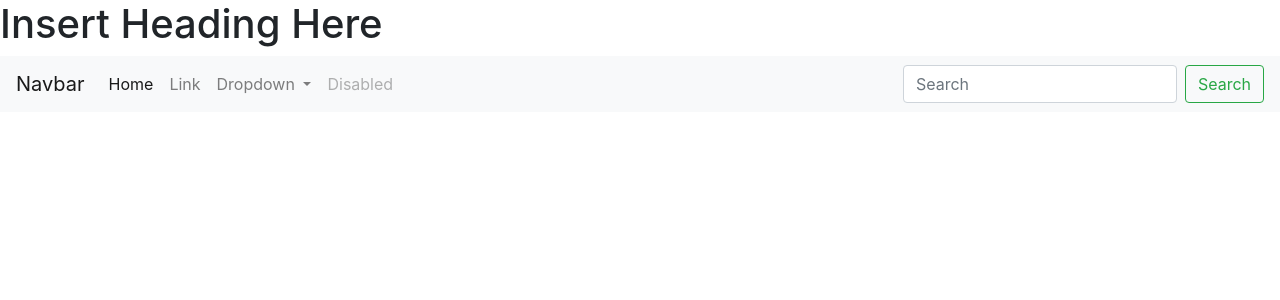
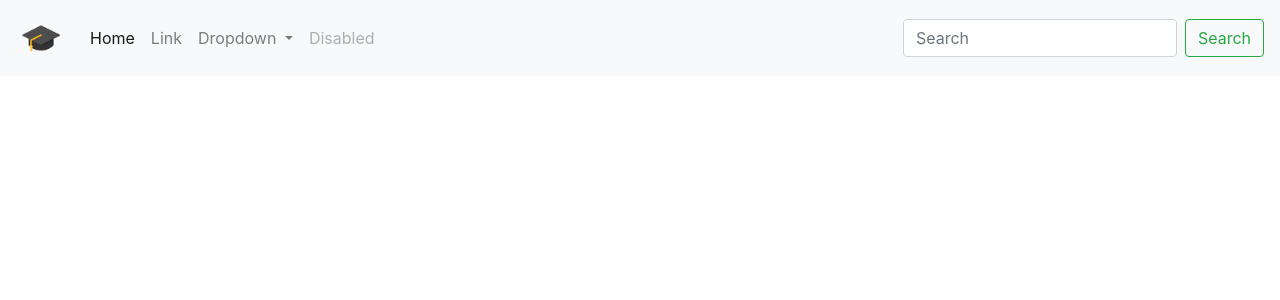
Before and after one commit to seehamrun/DebugThugs, a Python web app: template templates/index.html in a window 1280 px wide. Shown: the top 300 px of the page. Run offline with Jinja, Linux system fonts and the light colour scheme; the template is opened without the code that fills it, so the values that code supplies are empty; some libraries are stand-ins or nearby versions.

Commit message:
Favicon, Icon, jQuery Addition
More shiny additions

```diff
--- a/templates/checklist.html
+++ b/templates/checklist.html
@@ -8,6 +8,7 @@
         <script src="https://code.jquery.com/jquery-3.3.1.slim.min.js" integrity="sha384-q8i/X+965DzO0rT7abK41JStQIAqVgRVzpbzo5smXKp4YfRvH+8abtTE1Pi6jizo" crossorigin="anonymous"></script>
         <script src="https://cdnjs.cloudflare.com/ajax/libs/popper.js/1.14.3/umd/popper.min.js" integrity="sha384-ZMP7rVo3mIykV+2+9J3UJ46jBk0WLaUAdn689aCwoqbBJiSnjAK/l8WvCWPIPm49" crossorigin="anonymous"></script>
         <script src="https://stackpath.bootstrapcdn.com/bootstrap/4.1.2/js/bootstrap.min.js" integrity="sha384-o+RDsa0aLu++PJvFqy8fFScvbHFLtbvScb8AjopnFD+iEQ7wo/CG0xlczd+2O/em" crossorigin="anonymous"></script>
+        <link rel="icon" href="favicon.ico" type="image/x-icon"/>
     </head>
     <body>
         <h1>Insert Heading Here</h1>
--- a/templates/index.html
+++ b/templates/index.html
@@ -10,11 +10,11 @@
     <script src="https://code.jquery.com/jquery-3.3.1.slim.min.js" integrity="sha384-q8i/X+965DzO0rT7abK41JStQIAqVgRVzpbzo5smXKp4YfRvH+8abtTE1Pi6jizo" crossorigin="anonymous"></script>
     <script src="https://cdnjs.cloudflare.com/ajax/libs/popper.js/1.14.3/umd/popper.min.js" integrity="sha384-ZMP7rVo3mIykV+2+9J3UJ46jBk0WLaUAdn689aCwoqbBJiSnjAK/l8WvCWPIPm49" crossorigin="anonymous"></script>
     <script src="https://stackpath.bootstrapcdn.com/bootstrap/4.1.2/js/bootstrap.min.js" integrity="sha384-o+RDsa0aLu++PJvFqy8fFScvbHFLtbvScb8AjopnFD+iEQ7wo/CG0xlczd+2O/em" crossorigin="anonymous"></script>
-    </head>
+    <link rel="icon" href="favicon.ico" type="image/x-icon"/>
+  </head>
     <body>
-        <h1>Insert Heading Here</h1>
         <nav class="navbar navbar-expand-lg navbar-light bg-light">
-          <a class="navbar-brand" href="#">Navbar</a>
+          <a class="navbar-brand" href="index.html"><img src="icon.png" height=50px width=50px/></a>
           <button class="navbar-toggler" type="button" data-toggle="collapse" data-target="#navbarSupportedContent" aria-controls="navbarSupportedContent" aria-expanded="false" aria-label="Toggle navigation">
             <span class="navbar-toggler-icon"></span>
           </button>
--- a/templates/search.html
+++ b/templates/search.html
@@ -8,6 +8,7 @@
         <script src="https://code.jquery.com/jquery-3.3.1.slim.min.js" integrity="sha384-q8i/X+965DzO0rT7abK41JStQIAqVgRVzpbzo5smXKp4YfRvH+8abtTE1Pi6jizo" crossorigin="anonymous"></script>
         <script src="https://cdnjs.cloudflare.com/ajax/libs/popper.js/1.14.3/umd/popper.min.js" integrity="sha384-ZMP7rVo3mIykV+2+9J3UJ46jBk0WLaUAdn689aCwoqbBJiSnjAK/l8WvCWPIPm49" crossorigin="anonymous"></script>
         <script src="https://stackpath.bootstrapcdn.com/bootstrap/4.1.2/js/bootstrap.min.js" integrity="sha384-o+RDsa0aLu++PJvFqy8fFScvbHFLtbvScb8AjopnFD+iEQ7wo/CG0xlczd+2O/em" crossorigin="anonymous"></script>
+        <link rel="icon" href="favicon.ico" type="image/x-icon"/>
     </head>
     <body>
         <h1>Insert Heading Here</h1>
```
Also changed, not shown: templates/favicon.ico (added), templates/icon.png (added), 1 other file.
